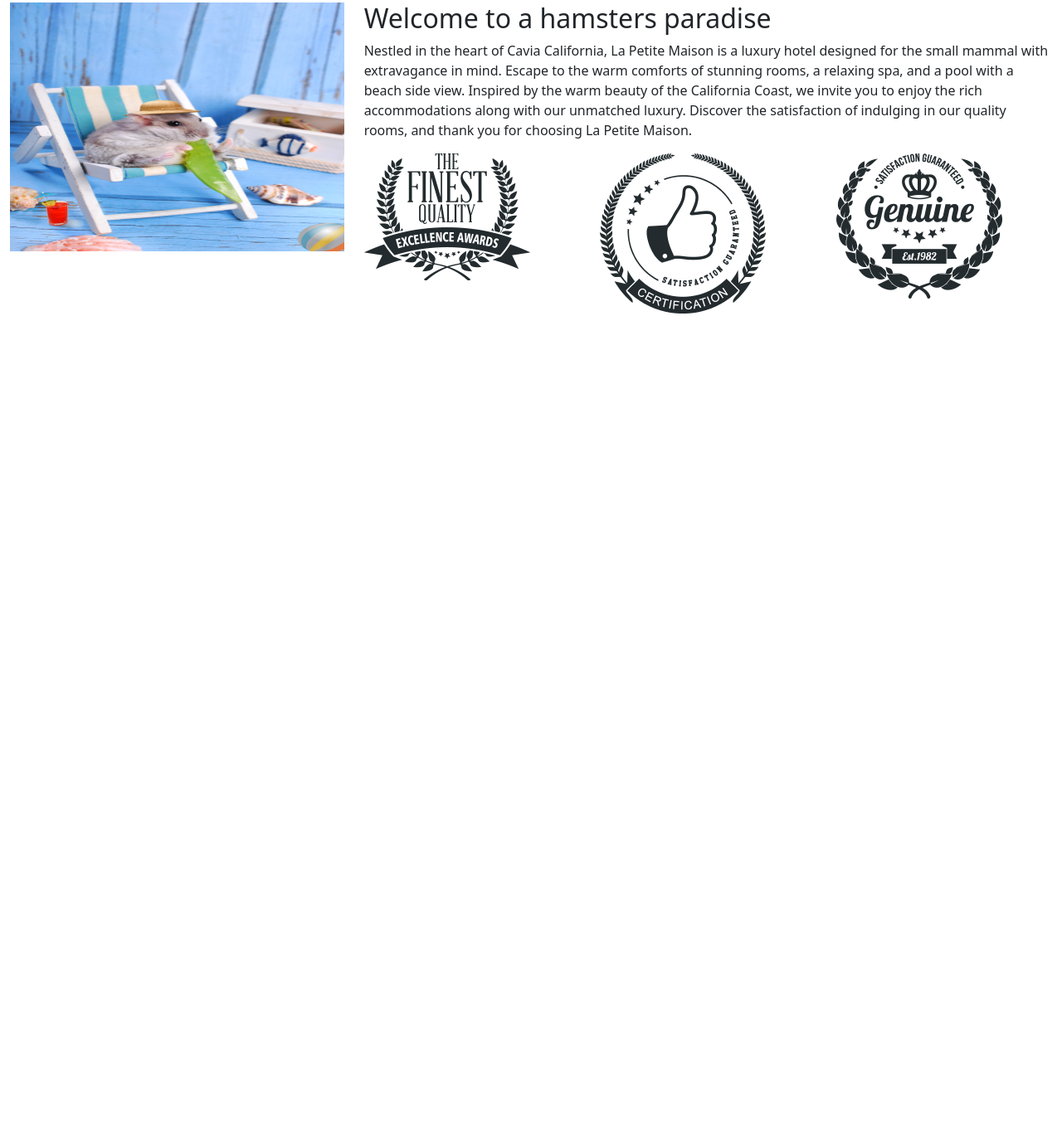
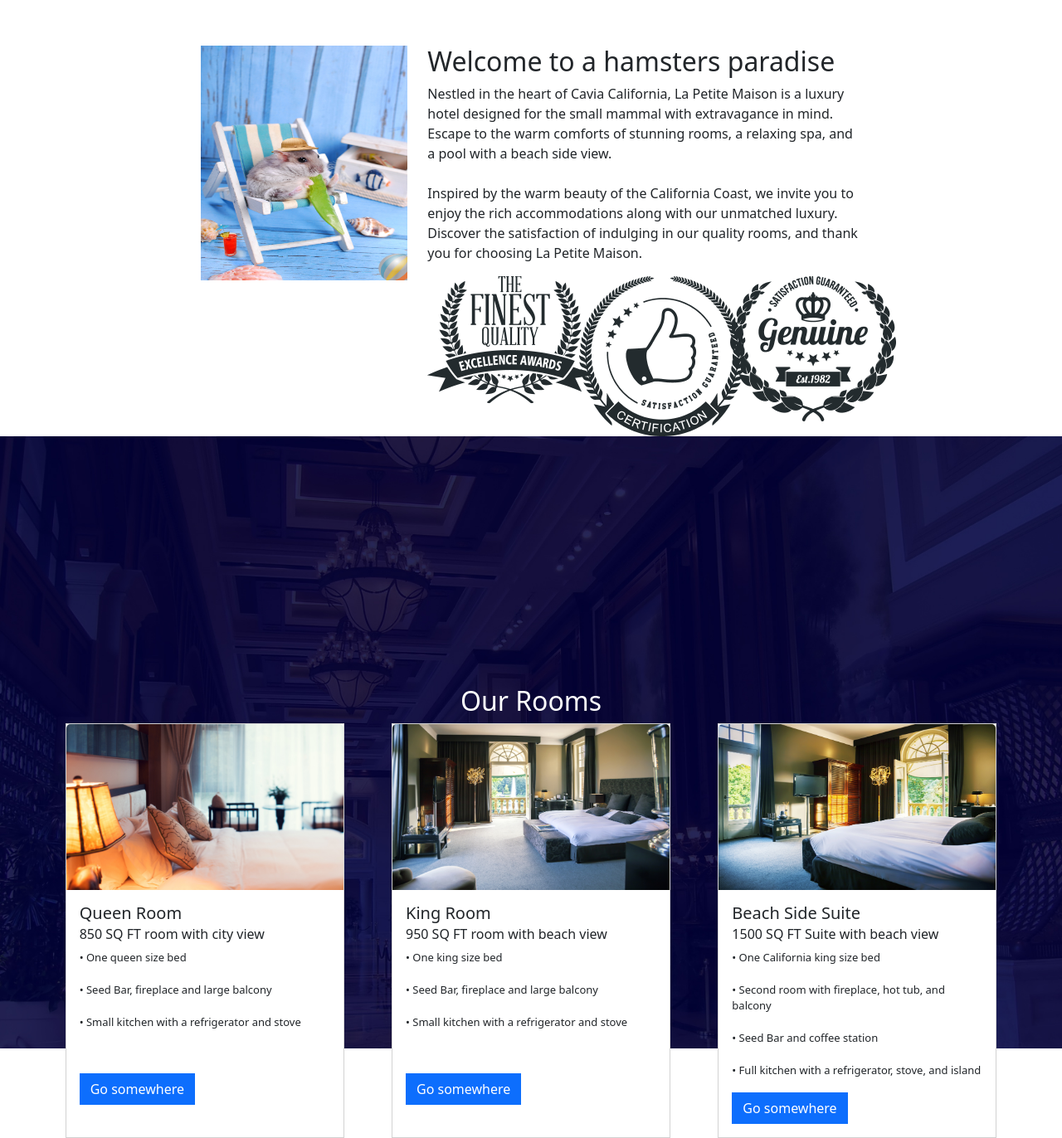
Before and after one commit to ChristmasLover12345/Hamster-Hotel, a plain HTML site: page index.html in a window 1280 px wide. Shown: the part 674-2046 px from the top of the page at 83% size. Before the commit the page ends 1278 px from the top, so only its background shows below. Drawn offline with nearby package versions, Linux system fonts and the light colour scheme.

Commit message:
finished rooms part

```diff
--- a/index.html
+++ b/index.html
@@ -11,7 +11,7 @@
 
     <script src="https://cdn.jsdelivr.net/npm/bootstrap@5.3.3/dist/js/bootstrap.bundle.min.js" integrity="sha384-YvpcrYf0tY3lHB60NNkmXc5s9fDVZLESaAA55NDzOxhy9GkcIdslK1eN7N6jIeHz" crossorigin="anonymous"></script>
 
-<div class="container-liquid navBar pb-2">
+<div class="container-fluid navBar pb-2">
 
 <div class="row ">
 
@@ -19,6 +19,7 @@
     <div class="col-2 Logo"> <img src="./assets/Logo.png" alt="Logo"></div>
     <div class="col-5 navBtnAllignRight"><span><button class="navButtonsLeft">Amenities</button></span> <span><button class="navButtonsLeft">Contact</button></span> <span><button class="navButtonsReserve">Reserve</button></span></div>
     <!-- apparently the padding on this col is bigger than it should be, I've tried fixing it but I have no Idea what causes it.-->
+     <!-- really funny I accidently put container-liquid for some reason, I changed it to normal and it got fixed -->
 
 </div>
 
@@ -38,14 +39,14 @@
 
 </header>
 
-<div class="navBtnAllignRight">
-<div class="container-fluid mt-5">
+<div class="Logo">
+<div class="container-fluid welcomeMargin">
     <div class="row">
         <div class="col-4"><img class="imageSizer" src="./assets/hamsterhomejpg.jpg" alt="Hamster eating while chill on a chair lu calm fit"></div>
         <div class="col-8">
             <h2>Welcome to a hamsters paradise</h2>
             <div class="row">
-                <div class="col-12"><p>Nestled in the heart of Cavia California, La Petite Maison is a luxury hotel designed for the small mammal with extravagance in mind. Escape to the warm comforts of stunning rooms, a relaxing spa, and a pool with a beach side view. Inspired by the warm beauty of the California Coast, we invite you to enjoy the rich accommodations along with our unmatched luxury. Discover the satisfaction of indulging in our quality rooms, and thank you for choosing La Petite Maison.</p></div>
+                <div class="col-12"><p>Nestled in the heart of Cavia California, La Petite Maison is a luxury hotel designed for the small mammal with extravagance in mind. Escape to the warm comforts of stunning rooms, a relaxing spa, and a pool with a beach side view. <br> <br> Inspired by the warm beauty of the California Coast, we invite you to enjoy the rich accommodations along with our unmatched luxury. Discover the satisfaction of indulging in our quality rooms, and thank you for choosing La Petite Maison.</p></div>
                 <div class="col-4"> <img src="./assets/awardfinest.png" alt=""></div>
                 <div class="col-4"><img src="./assets/awardsatisfaction.png" alt=""></div>
                 <div class="col-4"><img src="./assets/awardgenuine.png" alt=""></div>
@@ -56,7 +57,52 @@
 </div>
 
 
+<div>
 
+<img class="roomBg" src="./assets/bg2.jpg" alt="a blue picture of a blue lobby with blue people checking in who probably have blue cars with blue little girlfriends who they spy on tru blue little windows">
+
+
+<div class="container-fluid rooms">
+
+    <div class="row">
+
+
+        <div class="col-12 Logo text-white">
+            <h2>Our Rooms</h2>
+        </div>
+        <div class="col d-flex justify-content-end"><div class="card radiousPowned" style="width: 21rem;">
+          <img src="./assets/room1.jpg" class="card-img-top roomsImage" alt="...">
+          <div class="card-body ">
+            <h5 class="card-title">Queen Room</h5>
+            <h6 class="card-subtitle mb-2 text-body-primary">850 SQ FT room with city view</h6>
+            <p class="card-text roomsCardText">• One queen size bed <br><br> • Seed Bar, fireplace and large balcony <br><br> • Small kitchen with a refrigerator and stove</p>
+            <a href="#" class="btn btn-primary buttonRooms">Go somewhere</a>
+          </div>
+        </div></div>
+        <div class="col Logo"><div class="card radiousPowned" style="width: 21rem;">
+          <img src="./assets/room2.jpg" class="card-img-top roomsImage" alt="...">
+          <div class="card-body">
+            <h5 class="card-title">King Room</h5>
+            <h6 class="card-subtitle mb-2 text-body-primary">950 SQ FT room with beach view</h6>
+            <p class="card-text roomsCardText">• One king size bed <br><br>• Seed Bar, fireplace and large balcony <br><br>• Small kitchen with a refrigerator and stove</p>
+            <a href="#" class="btn btn-primary buttonRooms">Go somewhere</a>
+          </div>
+        </div></div>
+        <div class="col d-flex justify-content-start"><div class="card radiousPowned" style="width: 21rem;">
+          <img src="./assets/room3.jpg" class="card-img-top roomsImage" alt="...">
+          <div class="card-body">
+            <h5 class="card-title">Beach Side Suite</h5>
+            <h6 class="card-subtitle mb-2 text-body-primary">1500 SQ FT Suite with beach view</h6>
+            <p class="card-text roomsCardText">• One California king size bed <br><br>• Second room with fireplace, hot tub, and balcony <br><br>• Seed Bar and coffee station <br><br>• Full kitchen with a refrigerator, stove, and island</p>
+            <a href="#" class="btn btn-primary radiousPowned">Go somewhere</a>
+
+        </div>
+        </div>
+
+</div>
+
+
+</div>
 
 
 </body>
--- a/style/styles.css
+++ b/style/styles.css
@@ -71,7 +71,7 @@
 {
     position: absolute;
     top: 250px;
-    right: 25%;
+    right: 24%;
 }
 
 
@@ -95,6 +95,52 @@
 
 .imageSizer
 {
-    height: 50%;
+    height: 60%;
     width: 100%;
 }
+
+.welcomeMargin
+{
+    margin-top: 100px;
+    margin-left: 230px;
+    margin-right: 230px;
+}
+
+.roomBg
+{
+    width: 100%;
+    height: 738px;
+}
+.rooms
+{
+    position: absolute;
+    top: 1500px;
+}
+
+.roomsImage
+{
+    height: 200px;
+    width: 100%;
+}
+
+.roomsCardText
+{
+    font-size: 13px;
+}
+
+.buttonRooms
+{
+    border-radius: 0;
+    margin-top: 36px;
+}
+
+.radiousPowned
+{
+    border-radius: 0;
+
+}
+
+.cardBody
+{
+    width: 80px;
+}
```
